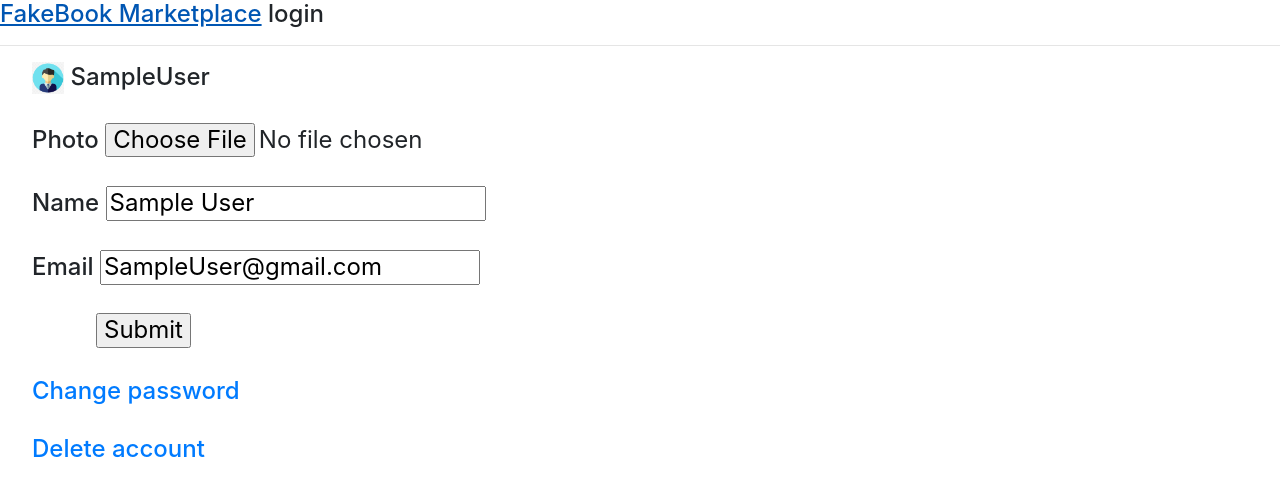
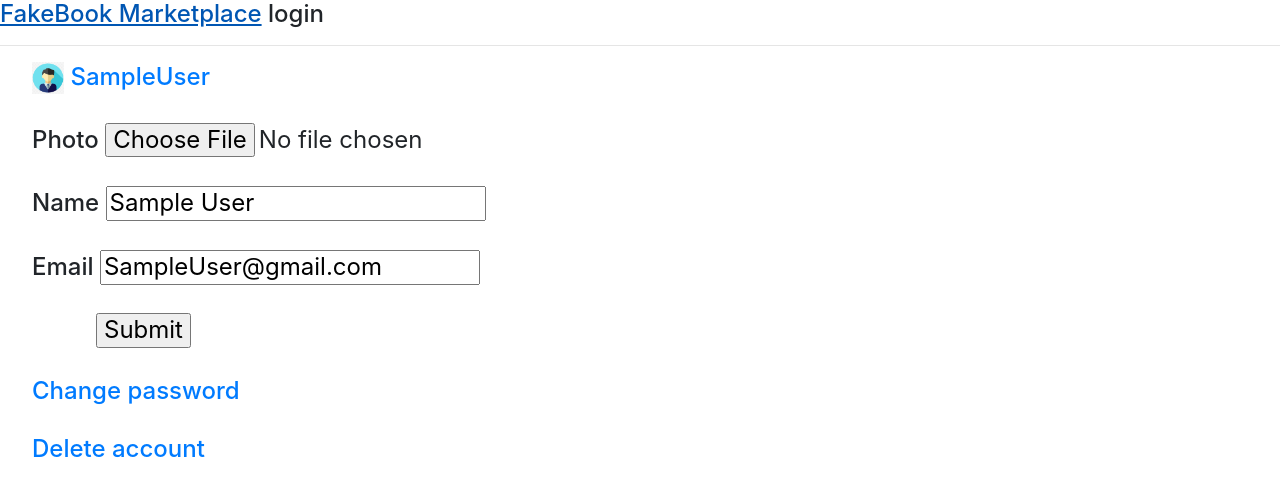
Before and after one commit to danherre/fakebook-marketplace, a plain HTML site: page frontend/edit.html in a window 1280 px wide. Drawn offline with nearby package versions, Linux system fonts and the light colour scheme.

Commit message:
updated a few links

```diff
--- a/frontend/edit.html
+++ b/frontend/edit.html
@@ -10,7 +10,7 @@
                 <a>login</a>
         <hr>
         <div>
-            &nbsp&nbsp&nbsp&nbsp <img src="images/tempProfilePic.png" alt="teacher picture" style="width:32px;height:32px;"> SampleUser
+            &nbsp&nbsp&nbsp&nbsp <img src="images/tempProfilePic.png" alt="teacher picture" style="width:32px;height:32px;"> <a href="user.html">SampleUser</a>
             <br>
             <br>
                 <form action="/accounts/edit/" method="post" enctype="multipart/form-data">
```
Also changed, not shown: frontend/user.html (+3 -0 lines).
